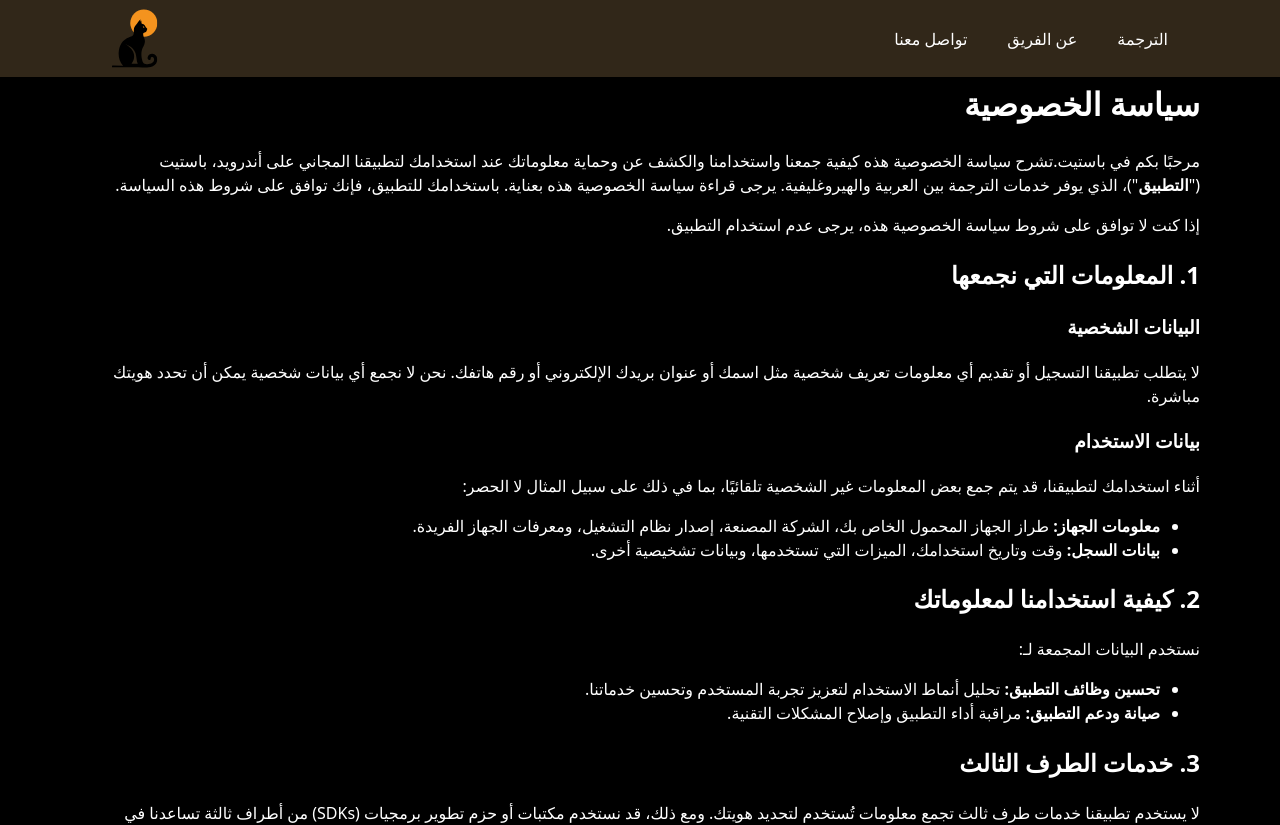
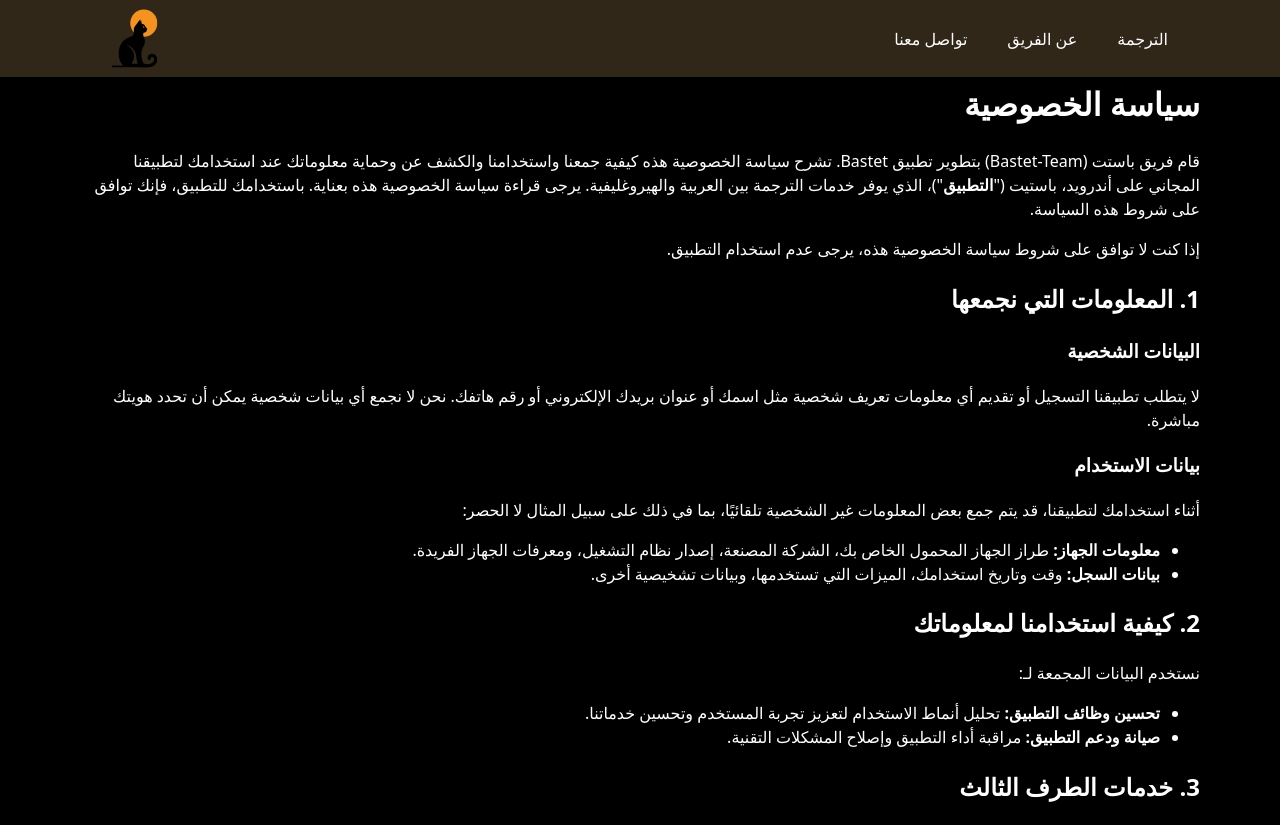
Before and after one commit to bastet00/bastet-website, an Angular app: page /privacy-policy in a window 1280 px wide. Shown: the top 825 px of the page. Built offline with nearby package versions, Linux system fonts and the light colour scheme.

Commit message:
Update privacy policy

```diff
--- a/src/app/app.routes.ts
+++ b/src/app/app.routes.ts
@@ -11,6 +11,7 @@ export const routes: Routes = [
   { path: 'login', component: LoginComponent },
   { path: 'admin', component: AdminComponent },
   { path: 'privacy-policy', component: PrivacyPolicyComponent },
+  { path: 'privacy', component: PrivacyPolicyComponent },
   { path: 'word/:id', component: SingleWordComponent },
 
   { path: '**', redirectTo: '' },
--- a/src/app/privacy-policy/privacy-policy.component.html
+++ b/src/app/privacy-policy/privacy-policy.component.html
@@ -6,7 +6,8 @@
       <h1>سياسة الخصوصية</h1>
 
       <p>
-        مرحبًا بكم في باستيت.تشرح سياسة
+      قام فريق باستت (Bastet-Team) بتطوير تطبيق Bastet.
+        تشرح سياسة
         الخصوصية هذه كيفية جمعنا واستخدامنا والكشف عن وحماية معلوماتك عند استخدامك لتطبيقنا المجاني على أندرويد، باستيت
         ("<strong>التطبيق</strong>")، الذي يوفر خدمات الترجمة بين العربية والهيروغليفية. يرجى قراءة سياسة الخصوصية هذه
         بعناية. باستخدامك للتطبيق، فإنك توافق على شروط هذه السياسة.
```
